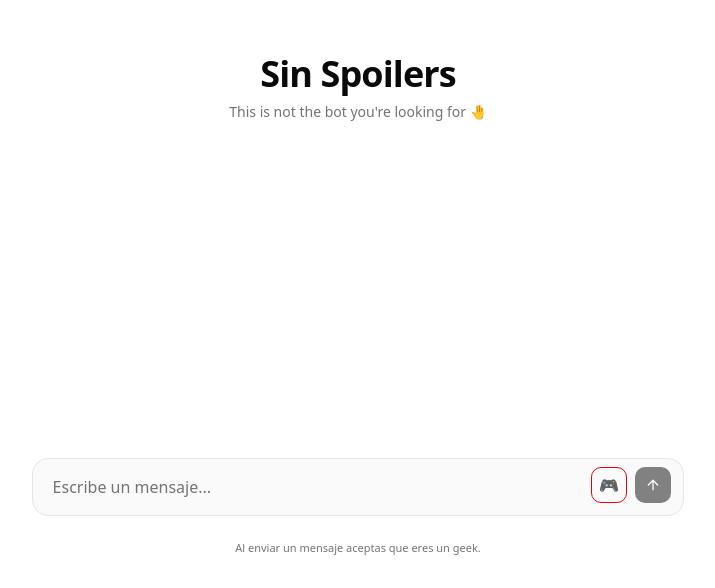
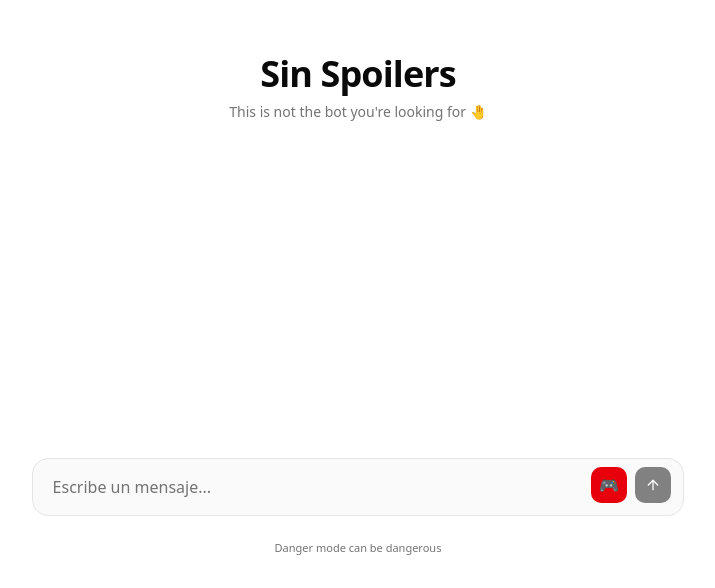
Before and after one commit to eseDarketo/sin-spoilers, a Next.js app: page / in a window 1280 px wide. Shown: the part 212-800 px from the top of the page, without its empty margins (282-997 px from the left). Built offline with nearby package versions, Linux system fonts and the light colour scheme.

Commit message:
update danger mode toggle style

```diff
--- a/src/app/globals.css
+++ b/src/app/globals.css
@@ -120,3 +120,17 @@
     @apply bg-background text-foreground;
   }
 }
+
+/* micro-shake: <= 1px movement to keep hover state (x and y) */
+@keyframes micro-shake-keyframes {
+  0% { transform: translate(0, 0); }
+  20% { transform: translate(0.5px, -0.5px); }
+  40% { transform: translate(0, 0.5px); }
+  60% { transform: translate(-0.5px, 0); }
+  80% { transform: translate(0, -0.5px); }
+  100% { transform: translate(0, 0); }
+}
+
+.micro-shake:hover {
+  animation: micro-shake-keyframes 110ms ease-in-out infinite;
+}
--- a/src/app/page.tsx
+++ b/src/app/page.tsx
@@ -116,9 +116,7 @@ export default function Home() {
                 <button
                   type="button"
                   onClick={() => setDangerMode((v) => !v)}
-                  className={`${dangerMode
-                    ? "inline-flex h-9 w-9 shrink-0 items-center justify-center rounded-lg bg-red-600 text-white hover:opacity-90"
-                    : "inline-flex h-9 w-9 shrink-0 items-center justify-center rounded-lg border border-red-600 text-red-600 hover:bg-red-600 hover:text-white"}`}
+                  className="cursor-pointer inline-flex h-9 w-9 shrink-0 items-center justify-center rounded-lg bg-red-600 text-white hover:bg-red-800 micro-shake"
                   aria-pressed={dangerMode}
                   aria-label="Toggle danger mode for videogames"
                   title="Danger Mode (videogames only)"
@@ -130,7 +128,7 @@ export default function Home() {
                   type="button"
                   onClick={onSubmit}
                   disabled={!input.trim() || isLoading}
-                  className="inline-flex h-9 w-9 shrink-0 items-center justify-center rounded-lg bg-foreground text-background hover:opacity-90 disabled:opacity-50"
+                  className="cursor-pointer inline-flex h-9 w-9 shrink-0 items-center justify-center rounded-lg bg-foreground text-background hover:opacity-90 disabled:opacity-50"
                   aria-label="Enviar"
                 >
                   <ArrowUp className="h-4 w-4" />
@@ -140,7 +138,7 @@ export default function Home() {
             </div>
           </div>
           <p className="mt-2 px-1 text-center text-[11px] text-muted-foreground">
-            Al enviar un mensaje aceptas que eres un geek.
+            Danger mode can be dangerous
           </p>
         </div>
       </div>
```
